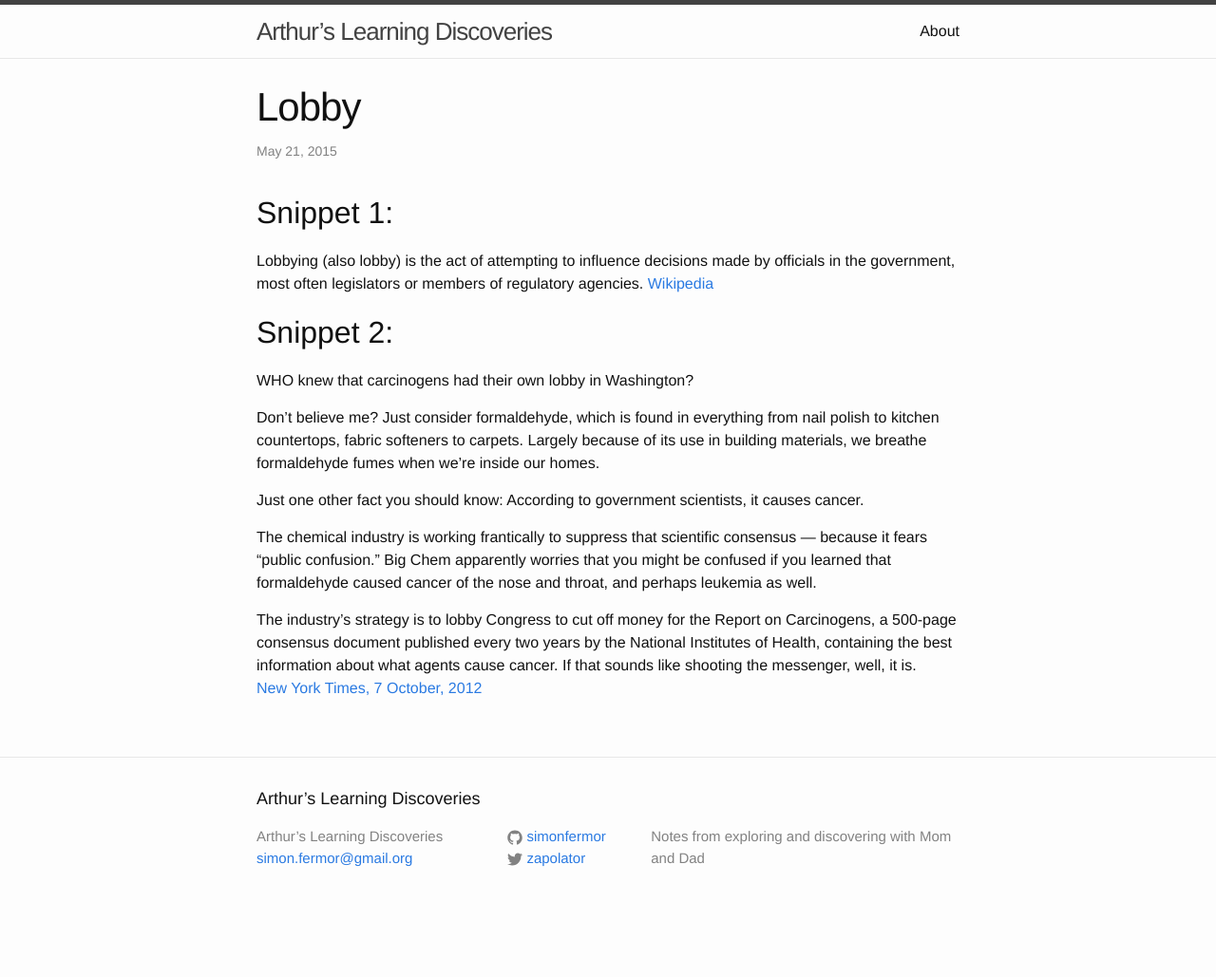
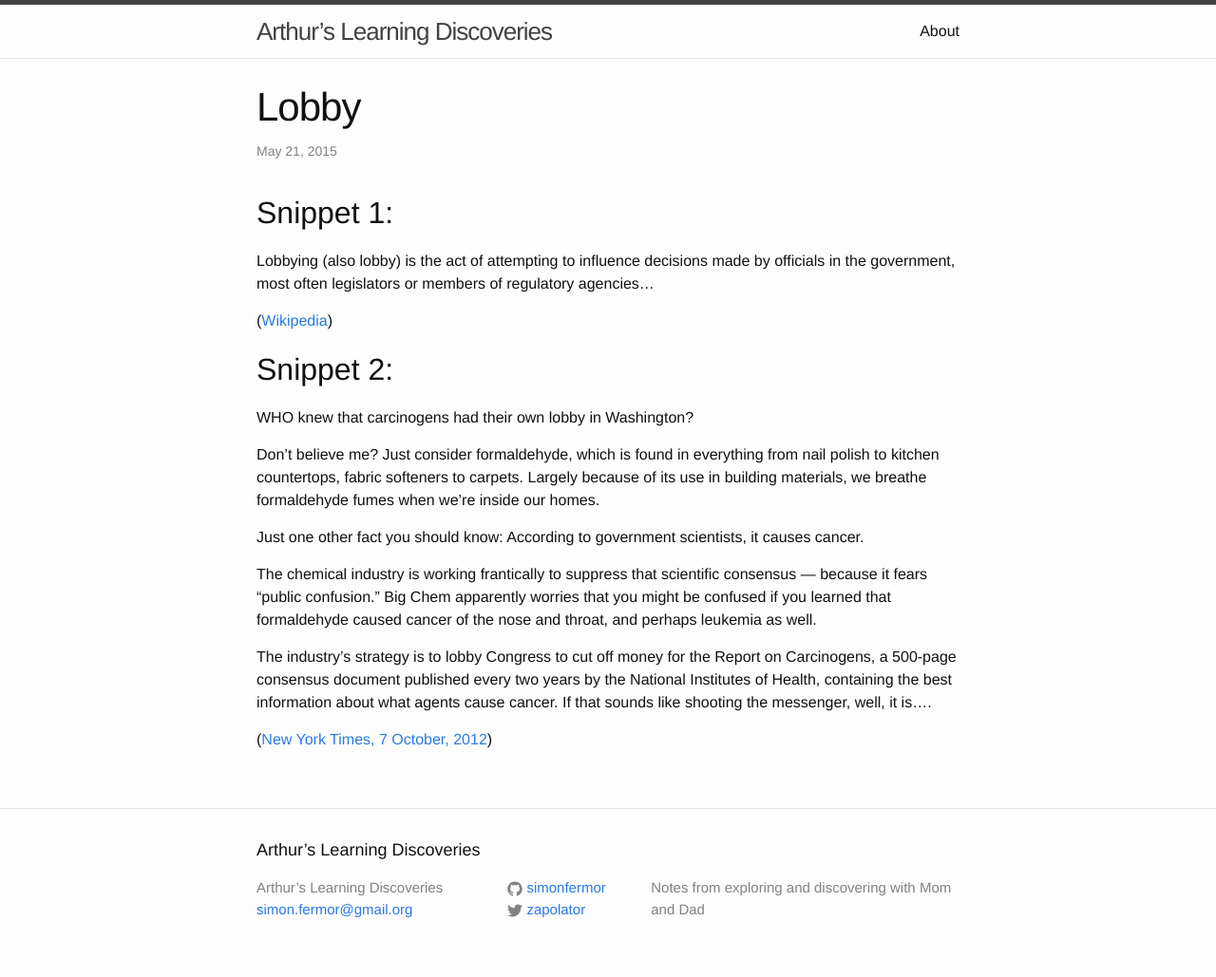
Before and after one commit to SimonFermor/perusals-with-arthur, a Jekyll site: the page built from _posts/2015-05-21-lobby.markdown, in a window 1280 px wide. Shown: the whole page at 95% size. Built offline with Jekyll 4.4.1, drawn with Linux system fonts in a browser that asks for light colours; before the commit the page ends 975 px from its top, so only the background shows below that.

Commit message:
More formatting changes

```diff
--- a/_posts/2015-05-21-lobby.markdown
+++ b/_posts/2015-05-21-lobby.markdown
@@ -6,7 +6,9 @@ categories: words
 ---
 Snippet 1:
 ----------
-Lobbying (also lobby) is the act of attempting to influence decisions made by officials in the government, most often legislators or members of regulatory agencies. [Wikipedia]
+Lobbying (also lobby) is the act of attempting to influence decisions made by officials in the government, most often legislators or members of regulatory agencies...
+
+([Wikipedia])
 
 Snippet 2:
 ----------
@@ -18,8 +20,9 @@ Just one other fact you should know: According to government scientists, it caus
 
 The chemical industry is working frantically to suppress that scientific consensus — because it fears “public confusion.” Big Chem apparently worries that you might be confused if you learned that formaldehyde caused cancer of the nose and throat, and perhaps leukemia as well.
 
-The industry’s strategy is to lobby Congress to cut off money for the Report on Carcinogens, a 500-page consensus document published every two years by the National Institutes of Health, containing the best information about what agents cause cancer. If that sounds like shooting the messenger, well, it is.
- [New York Times, 7 October, 2012]
+The industry’s strategy is to lobby Congress to cut off money for the Report on Carcinogens, a 500-page consensus document published every two years by the National Institutes of Health, containing the best information about what agents cause cancer. If that sounds like shooting the messenger, well, it is....
+
+([New York Times, 7 October, 2012])
 
 [Wikipedia]:   http://en.wikipedia.org/wiki/Lobbying
 [New York Times, 7 October, 2012]: http://www.nytimes.com/2012/10/07/opinion/sunday/kristof-the-cancer-lobby.html
```
